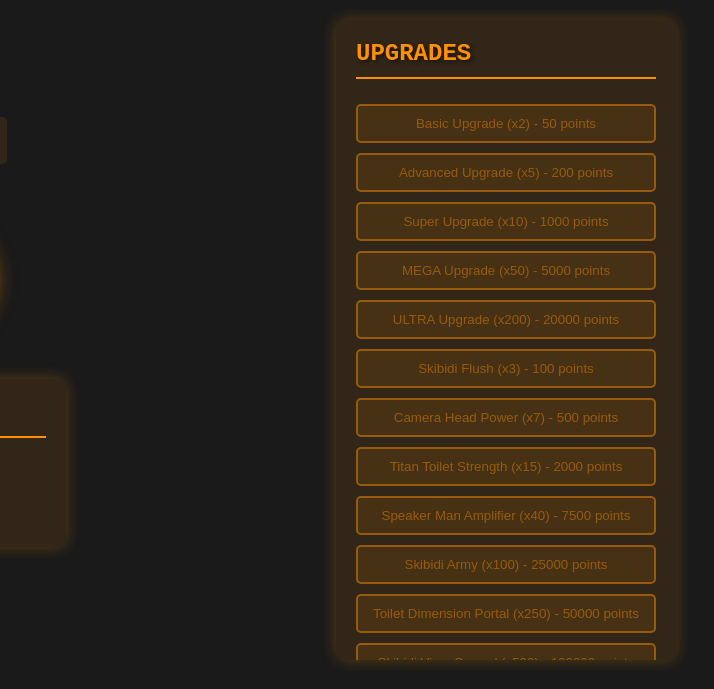
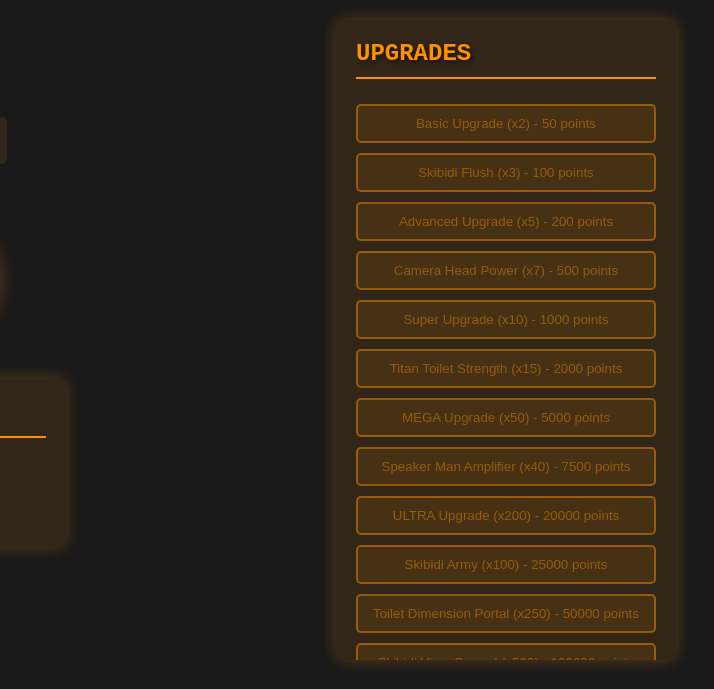
Before and after one commit to kooldude62/skibidi-clicker, a plain HTML site: page index.html in a window 1280 px wide. Shown: the full height of the page, 564-1278 px from the left. Drawn offline with Linux system fonts and the light colour scheme.

Commit message:
Update index.html

```diff
--- a/index.html
+++ b/index.html
@@ -199,8 +199,11 @@
         ];
 
         function createUpgradeButtons() {
+            // Sort upgrades by cost
+            const sortedUpgrades = [...upgrades].sort((a, b) => a.cost - b.cost);
+
             upgradeContainer.innerHTML = '';
-            upgrades.forEach(upgrade => {
+            sortedUpgrades.forEach(upgrade => {
                 const button = document.createElement('button');
                 button.className = 'upgrade-btn';
                 button.id = upgrade.id;
```
